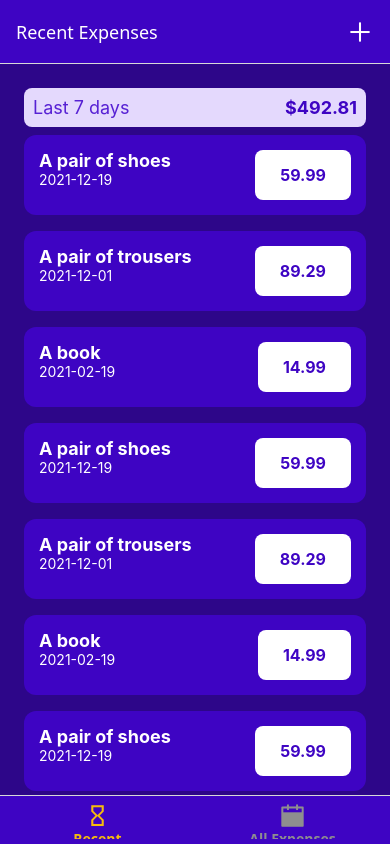
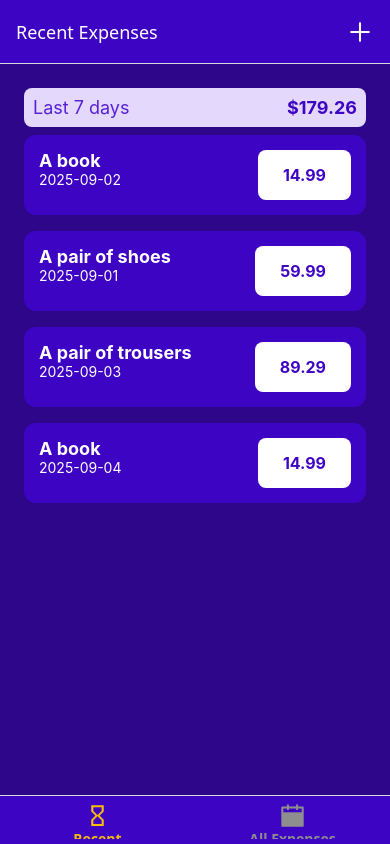
Before and after one commit to kyuceak/expense-tracker, a React Native app: screen / in a window 390 px wide. Built offline with nearby package versions, Linux system fonts and the light colour scheme.

Commit message:
context api state management implemented

```diff
--- a/App.js
+++ b/App.js
@@ -9,6 +9,7 @@ import { MaterialCommunityIcons, AntDesign } from "@expo/vector-icons";
 import { GlobalStyles } from "./constants/styles";
 import IconButton from "./components/ui/IconButton";
 import ManageExpensesScreen from "./screens/ManageExpensesScreen";
+import ExpensesContextProvider from "./store/expenses-context";
 
 const RootStack = createNativeStackNavigator();
 
@@ -73,6 +74,7 @@ export default function App() {
   return (
     <>
       <StatusBar style="light"></StatusBar>
+      <ExpensesContextProvider>
       <NavigationContainer>
         <RootStack.Navigator
           screenOptions={{
@@ -94,6 +96,7 @@ export default function App() {
           ></RootStack.Screen>
         </RootStack.Navigator>
       </NavigationContainer>
+      </ExpensesContextProvider>
     </>
   );
 }
--- a/components/ExpensesList/ExpenseList.js
+++ b/components/ExpensesList/ExpenseList.js
@@ -3,66 +3,9 @@ import ExpenseItem from "./ExpenseItem";
 import ExpenseSummary from "./ExpenseSummary";
 import { GlobalStyles } from "../../constants/styles";
 
-const DUMMY_EXPENSES = [
-  {
-    id: "e1",
-    desc: "A pair of shoes",
-    amount: 59.99,
-    date: new Date("2021-12-19"),
-  },
-  {
-    id: "e2",
-    desc: "A pair of trousers",
-    amount: 89.29,
-    date: new Date("2021-12-01"),
-  },
-  {
-    id: "e3",
-    desc: "A book",
-    amount: 14.99,
-    date: new Date("2021-02-19"),
-  },
-   {
-    id: "e4",
-    desc: "A pair of shoes",
-    amount: 59.99,
-    date: new Date("2021-12-19"),
-  },
-  {
-    id: "e5",
-    desc: "A pair of trousers",
-    amount: 89.29,
-    date: new Date("2021-12-01"),
-  },
-  {
-    id: "e6",
-    desc: "A book",
-    amount: 14.99,
-    date: new Date("2021-02-19"),
-  },
-    {
-    id: "e7",
-    desc: "A pair of shoes",
-    amount: 59.99,
-    date: new Date("2021-12-19"),
-  },
-  {
-    id: "e8",
-    desc: "A pair of trousers",
-    amount: 89.29,
-    date: new Date("2021-12-01"),
-  },
-  {
-    id: "e9",
-    desc: "A book",
-    amount: 14.99,
-    date: new Date("2021-02-19"),
-  },
-];
-
 function renderExpenseItem(itemData) {
   const item = itemData.item;
-  console.log(item);
+
   return (
     <ExpenseItem
       id={item.id}
@@ -73,23 +16,26 @@ function renderExpenseItem(itemData) {
   );
 }
 
-function ExpenseList({ expenses, expensesPeriod }) {
+function ExpenseList({ expenses, expensesPeriod, fallBackText }) {
+  let content = <Text style={styles.infoText}>{fallBackText}</Text>;
   return (
     <View style={styles.rootContainer}>
+      {expenses.length > 0 ? (
+        <>
           <ExpenseSummary
-        expenses={DUMMY_EXPENSES}
+            expenses={expenses}
             periodName={expensesPeriod}
           />
-
           <FlatList
             style={styles.listContainer}
-
-          data={DUMMY_EXPENSES}
+            data={expenses}
             renderItem={renderExpenseItem}
             keyExtractor={(item) => item.id}
-
-        />
-
+          />{" "}
+        </>
+      ) : (
+        content
+      )}
     </View>
   );
 }
@@ -100,9 +46,14 @@ const styles = StyleSheet.create({
     paddingHorizontal: 24,
     paddingTop: 24,
     paddingBottom: 0,
-    backgroundColor: GlobalStyles.colors.primary700
+    backgroundColor: GlobalStyles.colors.primary700,
   },
-
+  infoText: {
+    color: "white",
+    fontSize: 16,
+    textAlign: "center",
+    marginTop: 15,
+  },
 });
 
 export default ExpenseList;
--- a/screens/AllExpensesScreen.js
+++ b/screens/AllExpensesScreen.js
@@ -1,8 +1,11 @@
 import { StyleSheet, Text, View } from "react-native";
 import ExpenseList from "../components/ExpensesList/ExpenseList";
+import { useContext } from "react";
+import { ExpensesContext } from "../store/expenses-context";
 
 function AllExpensesScreen(){
-    return <ExpenseList expensesPeriod="Total"/>
+    const expensesCtx = useContext(ExpensesContext); // burada expenseleri passlemek için contextten expenseleri çekiyoruz
+    return <ExpenseList expenses={expensesCtx.expenses} expensesPeriod="Total" fallBackText="There is no  expenses"/>
 }
 
 
--- a/screens/ManageExpensesScreen.js
+++ b/screens/ManageExpensesScreen.js
@@ -1,10 +1,12 @@
-import { useLayoutEffect } from "react";
+import { useContext, useLayoutEffect } from "react";
 import { StyleSheet, Text, View } from "react-native";
 import IconButton from "../components/ui/IconButton";
 import { GlobalStyles } from "../constants/styles";
 import Button from "../components/ui/Button";
+import { ExpensesContext } from "../store/expenses-context";
 
 function ManageExpensesScreen({ route, navigation }) {
+  const expenseCtx = useContext(ExpensesContext);
   const editedExpenseId = route.params?.expenseId;
   const isEditing = !!editedExpenseId;
 
@@ -15,6 +17,7 @@ function ManageExpensesScreen({ route, navigation }) {
   }, [navigation, isEditing]);
 
   function deleteExpenseHandler() {
+    expenseCtx.deleteExpense(editedExpenseId);
     navigation.goBack();
   }
 
@@ -23,6 +26,12 @@ function ManageExpensesScreen({ route, navigation }) {
   }
 
   function confirmHandler() {
+    if (isEditing) {
+      expenseCtx.updateExpense(editedExpenseId,{});
+    } else {
+      expenseCtx.addExpense({});
+    }
+
     navigation.goBack();
   }
 
@@ -49,6 +58,7 @@ function ManageExpensesScreen({ route, navigation }) {
             icon="delete"
             color={GlobalStyles.colors.error500}
             size={32}
+            onPress={deleteExpenseHandler}
           />
         </View>
       )}
--- a/screens/RecentExpensesScreen.js
+++ b/screens/RecentExpensesScreen.js
@@ -1,8 +1,23 @@
 import { StyleSheet, Text, View } from "react-native";
 import ExpenseList from "../components/ExpensesList/ExpenseList";
+import { useContext } from "react";
+import { ExpensesContext } from "../store/expenses-context";
+import { getDateMinusDays } from "../util/date";
 
 function RecentExpensesScreen(){
-    return <ExpenseList expensesPeriod="Last 7 days"/>
+
+    const expensesCtx = useContext(ExpensesContext);
+
+    const recentExpenses = expensesCtx.expenses.filter((expense) => {
+
+        const today = new Date();
+        const date7DaysAgo = getDateMinusDays(today,7);
+
+
+        return expense.date > date7DaysAgo;
+    });
+
+    return <ExpenseList expenses={recentExpenses} expensesPeriod="Last 7 days" fallBackText="There is no recent expenses"/>
 
 }
 
--- /dev/null
+++ b/store/expenses-context.js
@@ -0,0 +1,118 @@
+import { createContext, useReducer } from "react";
+
+
+
+const DUMMY_EXPENSES = [
+  {
+    id: "e1",
+    desc: "A pair of shoes",
+    amount: 59.99,
+    date: new Date("2021-12-19"),
+  },
+  {
+    id: "e2",
+    desc: "A pair of trousers",
+    amount: 89.29,
+    date: new Date("2021-12-01"),
+  },
+  {
+    id: "e3",
+    desc: "A book",
+    amount: 14.99,
+    date: new Date("2025-09-02"),
+  },
+   {
+    id: "e4",
+    desc: "A pair of shoes",
+    amount: 59.99,
+    date: new Date("2025-09-01"),
+  },
+  {
+    id: "e5",
+    desc: "A pair of trousers",
+    amount: 89.29,
+    date: new Date("2025-09-03"),
+  },
+  {
+    id: "e6",
+    desc: "A book",
+    amount: 14.99,
+    date: new Date("2025-09-04"),
+  },
+    {
+    id: "e7",
+    desc: "A pair of shoes",
+    amount: 59.99,
+    date: new Date("2021-12-19"),
+  },
+  {
+    id: "e8",
+    desc: "A pair of trousers",
+    amount: 89.29,
+    date: new Date("2021-12-01"),
+  },
+  {
+    id: "e9",
+    desc: "A book",
+    amount: 14.99,
+    date: new Date("2021-02-19"),
+  },
+];
+
+
+export const ExpensesContext = createContext({
+    expenses: [],
+    addExpense: ({desc, amount, date}) => {},
+    deleteExpense: (id) => {},
+    updateExpense: (id, {desc, amount, date}) => {}
+});
+
+
+function expensesReducer(state, action){
+    switch (action.type){
+        case "ADD":
+            const id = new Date().toString + Math.random().toString();
+            return [{ ...action.payload, id: id},...state]
+        case "UPDATE":
+            const updatableExpenseIndex = state.find((item) => item.id === action.payload.id);
+            const updateableExpense = state[updatableExpenseIndex];
+            const updatedItem = { ...updateableExpense, ...action.payload.data};
+            const updatedExpenses = [...state];
+            updatedExpenses[updatableExpenseIndex] = updatedItem;
+            return updatedExpenses;
+        case "DELETE":
+            return state.filter((item) => item.id !== action.payload)
+        default:
+            return state;
+    }
+}
+
+function ExpensesContextProvider({children}){
+
+    const [expensesState, dispatch] = useReducer(expensesReducer, DUMMY_EXPENSES);
+    // expensesState where we hold our state, its destroyed and created again when-
+    // a new action is dispatched
+    function addExpense(expenseData) {
+        dispatch({type: "ADD", payload: expenseData}); // here we will pass the action parameter in expensesReducer
+    }
+
+    function deleteExpense(id){
+        dispatch({ type: "DELETE", payload: id});
+    }
+
+    function updateExpense(id, expenseData){
+        dispatch({type: "UPDATE", payload : {id: id, data: expenseData }});
+    }
+
+    const value = {
+        expenses: expensesState,
+        addExpense,
+        deleteExpense,
+        updateExpense
+    };
+
+    return <ExpensesContext.Provider value={value}>{children}</ExpensesContext.Provider>
+}
+
+
+export default ExpensesContextProvider;
--- /dev/null
+++ b/util/date.js
@@ -0,0 +1,6 @@
+
+
+
+export function getDateMinusDays(date, days){
+    return new Date(date.getFullYear(), date.getMonth(), date.getDate() - days)
+}
```
Lines whose indentation alone changed are shown as unchanged.
